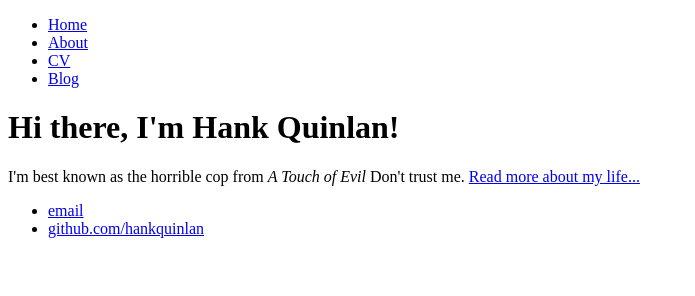
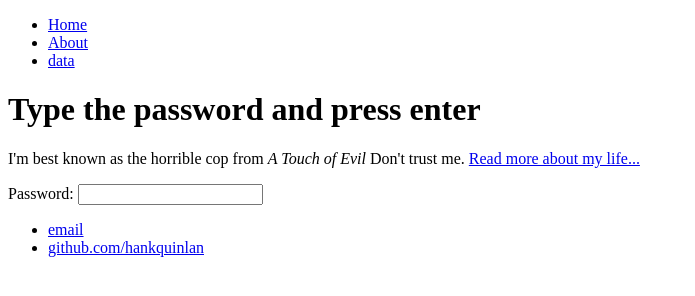
Before and after one commit to Jonathan-Bowden/jonathan-bowden.github.io, a plain HTML site: page index.html in a window 1280 px wide. Shown: the whole page, without its empty margins (0-695 px from the left). Drawn offline with Linux system fonts and the light colour scheme.

Commit message:
Update index.html

```diff
--- a/index.html
+++ b/index.html
@@ -1,21 +1,22 @@
 <!DOCTYPE html>
 <html>
 	<head>
-		<title>Hank Quinlan, Horrible Cop</title>
+		<title>COMP 4980 Behavioral Biometrics</title>
 	</head>
 	<body>
 		<nav>
     		<ul>
         		<li><a href="/">Home</a></li>
 	        	<li><a href="/about">About</a></li>
-        		<li><a href="/cv">CV</a></li>
-        		<li><a href="/blog">Blog</a></li>
+        		<li><a href="/cv">data</a></li>
     		</ul>
 		</nav>
 		<div class="container">
     		<div class="blurb">
-        		<h1>Hi there, I'm Hank Quinlan!</h1>
+        		<h1>Type the password and press enter</h1>
 				<p>I'm best known as the horrible cop from <em>A Touch of Evil</em> Don't trust me. <a href="/about">Read more about my life...</a></p>
+			<label for="pword">Password:</label>
+				<input type="text" id="pword" name="pword">
     		</div><!-- /.blurb -->
 		</div><!-- /.container -->
 		<footer>
```
